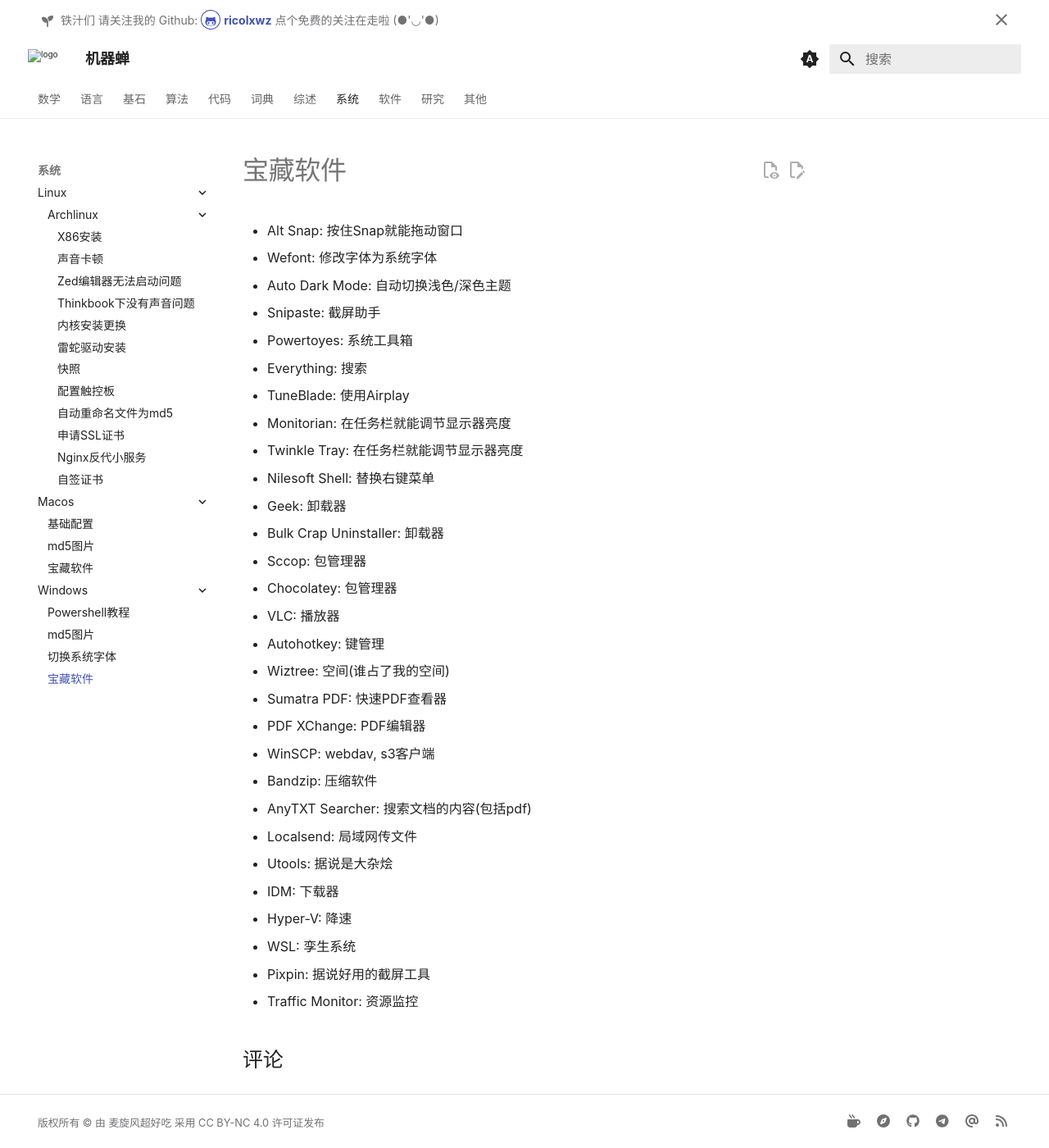
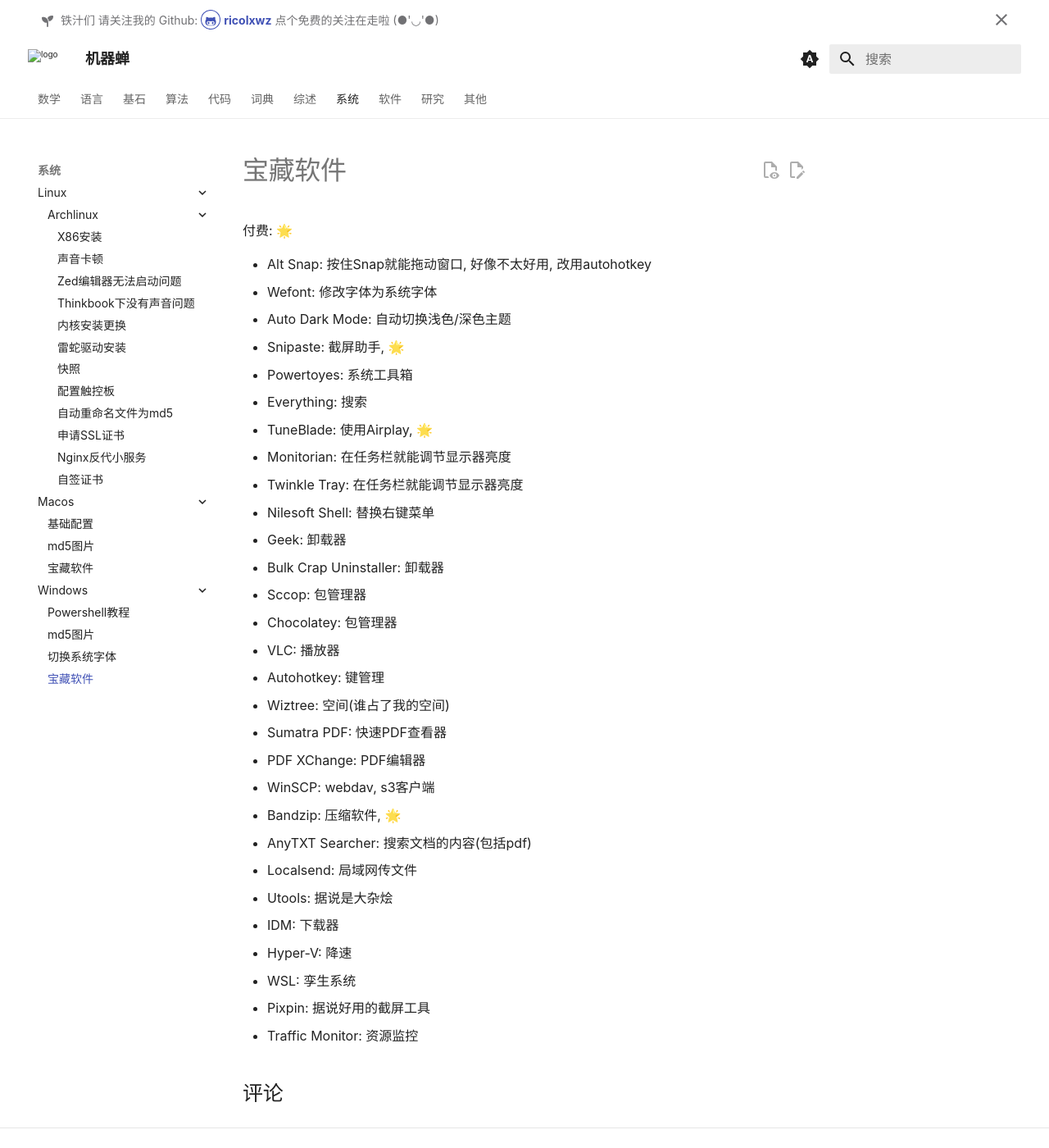
Before and after one commit to ricolxwz/note, an MkDocs documentation site: the page built from docs/os/windows/software.md, in a window 1280 px wide and 1400 px high. Shown: the whole window at 82% size. Built offline with MkDocs 1.6.1 and Material for MkDocs 9.7.7, drawn with Linux system fonts in a browser that asks for light colours; some web fonts are replaced; comment, search, counter and statistics services are not loaded; a style sheet for code colours, icons or effects is not loaded.

Commit message:
docs: update software.md and software.md

```diff
--- a/docs/os/windows/software.md
+++ b/docs/os/windows/software.md
@@ -3,13 +3,15 @@
 comments: true
 ---
 
-* Alt Snap: 按住Snap就能拖动窗口
+付费: 🌟
+
+* Alt Snap: 按住Snap就能拖动窗口, 好像不太好用, 改用autohotkey
 * Wefont: 修改字体为系统字体
 * Auto Dark Mode: 自动切换浅色/深色主题
-* Snipaste: 截屏助手
+* Snipaste: 截屏助手, 🌟
 * Powertoyes: 系统工具箱
 * Everything: 搜索
-* TuneBlade: 使用Airplay
+* TuneBlade: 使用Airplay, 🌟
 * Monitorian: 在任务栏就能调节显示器亮度
 * Twinkle Tray: 在任务栏就能调节显示器亮度
 * Nilesoft Shell: 替换右键菜单
@@ -23,7 +25,7 @@
 * Sumatra PDF: 快速PDF查看器
 * PDF XChange: PDF编辑器
 * WinSCP: webdav, s3客户端
-* Bandzip: 压缩软件
+* Bandzip: 压缩软件, 🌟
 * AnyTXT Searcher: 搜索文档的内容(包括pdf)
 * Localsend: 局域网传文件
 * Utools: 据说是大杂烩
```
Also changed, not shown: docs/os/macos/software.md (+14 -12 lines).
